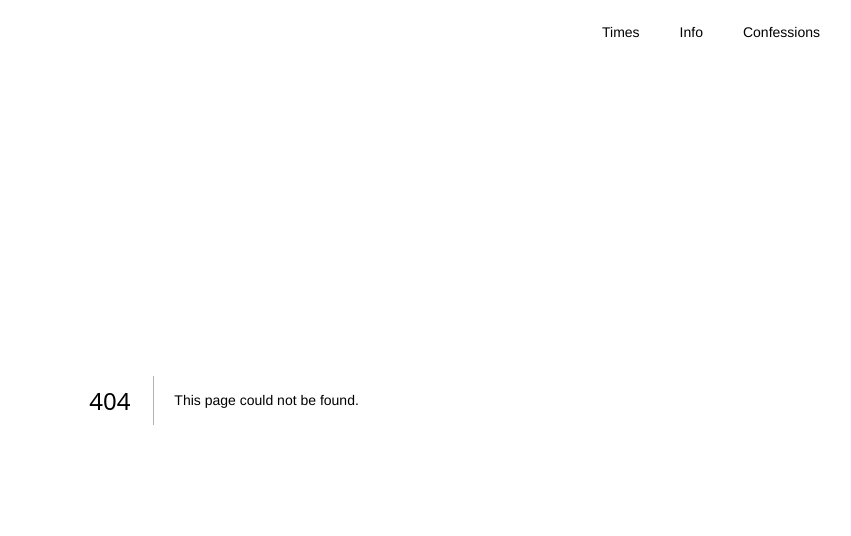
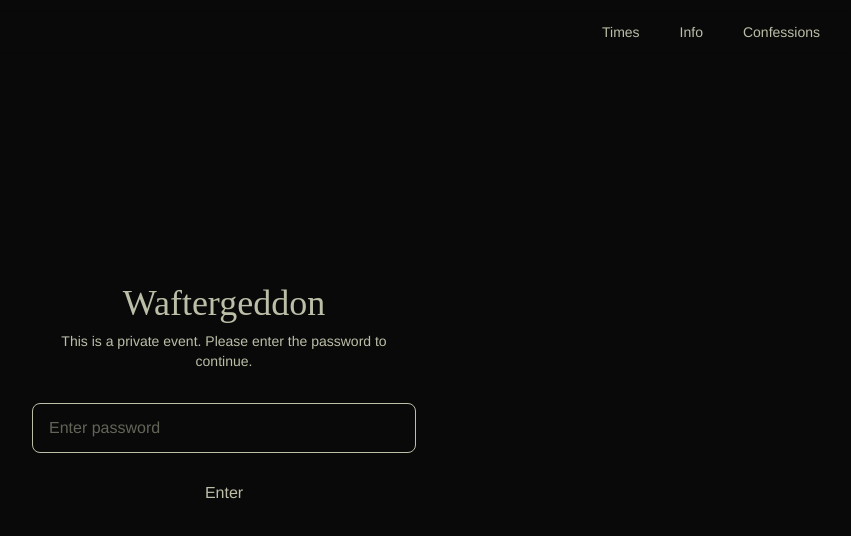
Before and after one commit to kimberleyworld/waftergeddon, a Next.js app: page /auth in a window 1280 px wide. Before the commit this address had no page. Shown: the top 536 px of the page, without its empty margins (416-1267 px from the left). Built offline with nearby package versions, Linux system fonts and the light colour scheme; a web font is replaced by a local one.

Commit message:
Added auth

```diff
--- /dev/null
+++ b/app/auth/actions.ts
@@ -0,0 +1,39 @@
+'use server';
+
+import { cookies } from 'next/headers';
+import { redirect } from 'next/navigation';
+
+export async function authenticateUser(
+  prevState: { error: string } | null,
+  formData: FormData
+) {
+  const password = formData.get('password') as string;
+
+  if (!password) {
+    return { error: 'Password is required' };
+  }
+
+  const correctPassword = process.env.SITE_PASSWORD;
+
+  if (!correctPassword) {
+    console.error('SITE_PASSWORD environment variable not set');
+    return { error: 'Server configuration error' };
+  }
+
+  if (password === correctPassword) {
+    // Set authentication cookie
+    const cookieStore = await cookies();
+    cookieStore.set('authenticated', 'true', {
+      path: '/',
+      maxAge: 86400, // 24 hours
+      httpOnly: true,
+      secure: process.env.NODE_ENV === 'production',
+      sameSite: 'strict'
+    });
+
+    // Redirect to home page
+    redirect('/');
+  } else {
+    return { error: 'Incorrect password. Try again!' };
+  }
+}
--- /dev/null
+++ b/app/auth/error.tsx
@@ -0,0 +1,34 @@
+'use client';
+
+export default function AuthError({
+  error,
+  reset,
+}: {
+  error: Error & { digest?: string };
+  reset: () => void;
+}) {
+  return (
+    <div className="min-h-screen bg-background flex items-center justify-center">
+      <div className="max-w-md w-full p-8">
+        <div className="text-center mb-8">
+          <h1 className="font-cloister text-4xl text-foreground mb-2">
+            Waftergeddon
+          </h1>
+          <p className="text-foreground/70 text-sm mb-4">
+            Something went wrong with authentication.
+          </p>
+          <p className="text-red-400 text-sm mb-6">
+            {error.message || 'An unexpected error occurred'}
+          </p>
+        </div>
+
+        <button
+          onClick={reset}
+          className="w-full bg-foreground/20 hover:bg-foreground/30 text-foreground py-3 rounded-lg transition-colors"
+        >
+          Try Again
+        </button>
+      </div>
+    </div>
+  );
+}
--- /dev/null
+++ b/app/auth/loading.tsx
@@ -0,0 +1,21 @@
+export default function AuthLoading() {
+  return (
+    <div className="min-h-screen bg-background flex items-center justify-center">
+      <div className="max-w-md w-full p-8">
+        <div className="text-center mb-8">
+          <h1 className="font-cloister text-4xl text-foreground mb-2">
+            Waftergeddon
+          </h1>
+          <p className="text-foreground/70 text-sm">
+            Loading...
+          </p>
+        </div>
+
+        <div className="animate-pulse space-y-4">
+          <div className="h-12 bg-foreground/10 rounded-lg"></div>
+          <div className="h-12 bg-foreground/10 rounded-lg"></div>
+        </div>
+      </div>
+    </div>
+  );
+}
--- /dev/null
+++ b/app/auth/page.tsx
@@ -0,0 +1,50 @@
+'use client';
+
+import { useActionState } from 'react';
+import { authenticateUser } from './actions';
+
+export default function AuthPage() {
+  const [state, formAction, isPending] = useActionState(authenticateUser, null);
+
+  return (
+    <div className="min-h-screen bg-background flex items-center justify-center">
+      <div className="max-w-md w-full p-8">
+        <div className="text-center mb-8">
+          <h1 className="font-cloister text-4xl text-foreground mb-2">
+            Waftergeddon
+          </h1>
+          <p className="text-foreground/70 text-sm">
+            This is a private event. Please enter the password to continue.
+          </p>
+        </div>
+
+        <form action={formAction} className="space-y-4">
+          <div>
+            <input
+              type="password"
+              name="password"
+              placeholder="Enter password"
+              className="w-full px-4 py-3 bg-foreground/10 border border-foreground/20 rounded-lg text-foreground placeholder-foreground/50 focus:outline-none focus:ring-2 focus:ring-foreground/30"
+              required
+              disabled={isPending}
+            />
+          </div>
+
+          {state?.error && (
+            <div className="text-red-400 text-sm text-center">
+              {state.error}
+            </div>
+          )}
+
+          <button
+            type="submit"
+            disabled={isPending}
+            className="w-full bg-foreground/20 hover:bg-foreground/30 text-foreground py-3 rounded-lg transition-colors disabled:opacity-50 disabled:cursor-not-allowed"
+          >
+            {isPending ? 'Checking...' : 'Enter'}
+          </button>
+        </form>
+      </div>
+    </div>
+  );
+}
--- /dev/null
+++ b/middleware.ts
@@ -0,0 +1,32 @@
+import { NextRequest, NextResponse } from 'next/server';
+
+export function middleware(request: NextRequest) {
+  // Check if user has already authenticated
+  const authCookie = request.cookies.get('authenticated');
+
+  // If accessing the auth page, allow it
+  if (request.nextUrl.pathname === '/auth') {
+    return NextResponse.next();
+  }
+
+  // If not authenticated, redirect to auth page
+  if (!authCookie || authCookie.value !== 'true') {
+    return NextResponse.redirect(new URL('/auth', request.url));
+  }
+
+  return NextResponse.next();
+}
+
+export const config = {
+  matcher: [
+    /*
+     * Match all request paths except for the ones starting with:
+     * - api (API routes)
+     * - _next/static (static files)
+     * - _next/image (image optimization files)
+     * - favicon.ico (favicon file)
+     * - images (your image folder)
+     */
+    '/((?!api|_next/static|_next/image|favicon.ico|images).*)',
+  ],
+};
```
